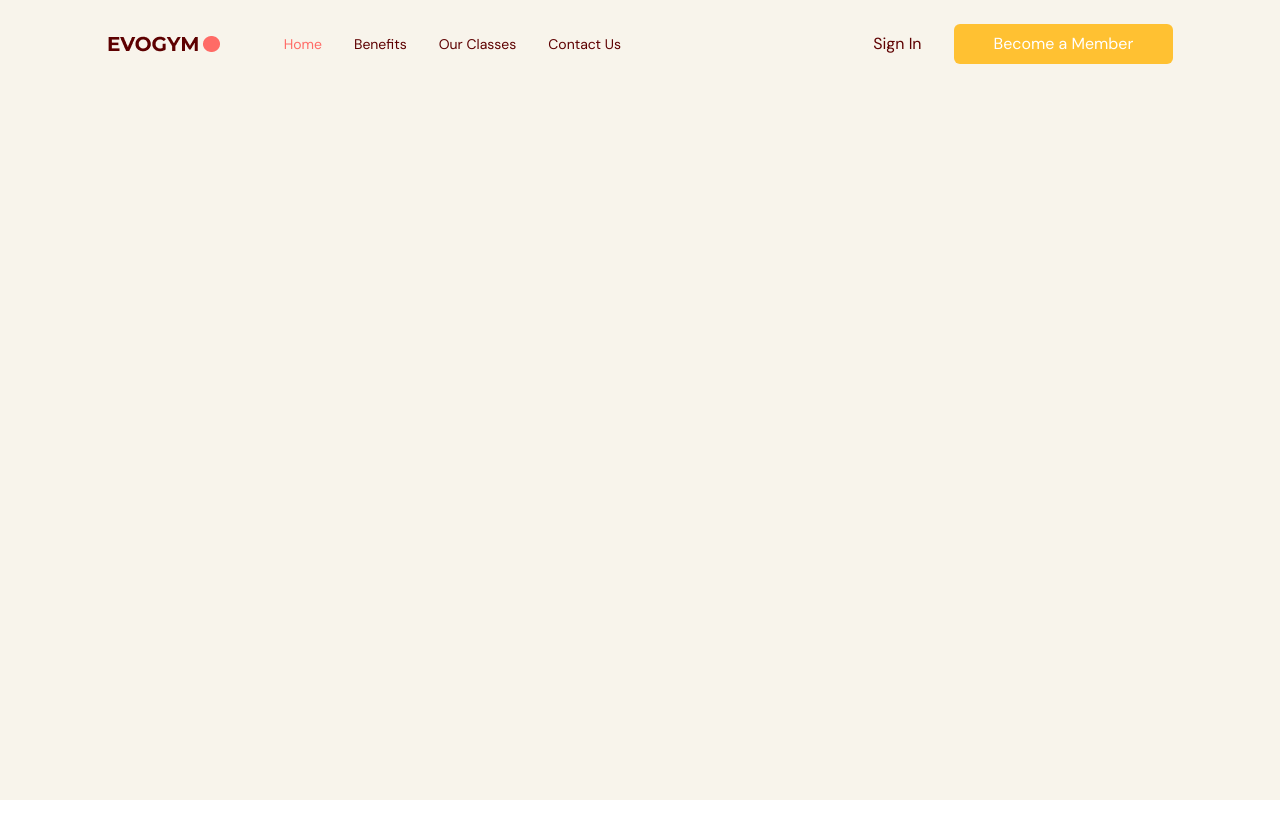
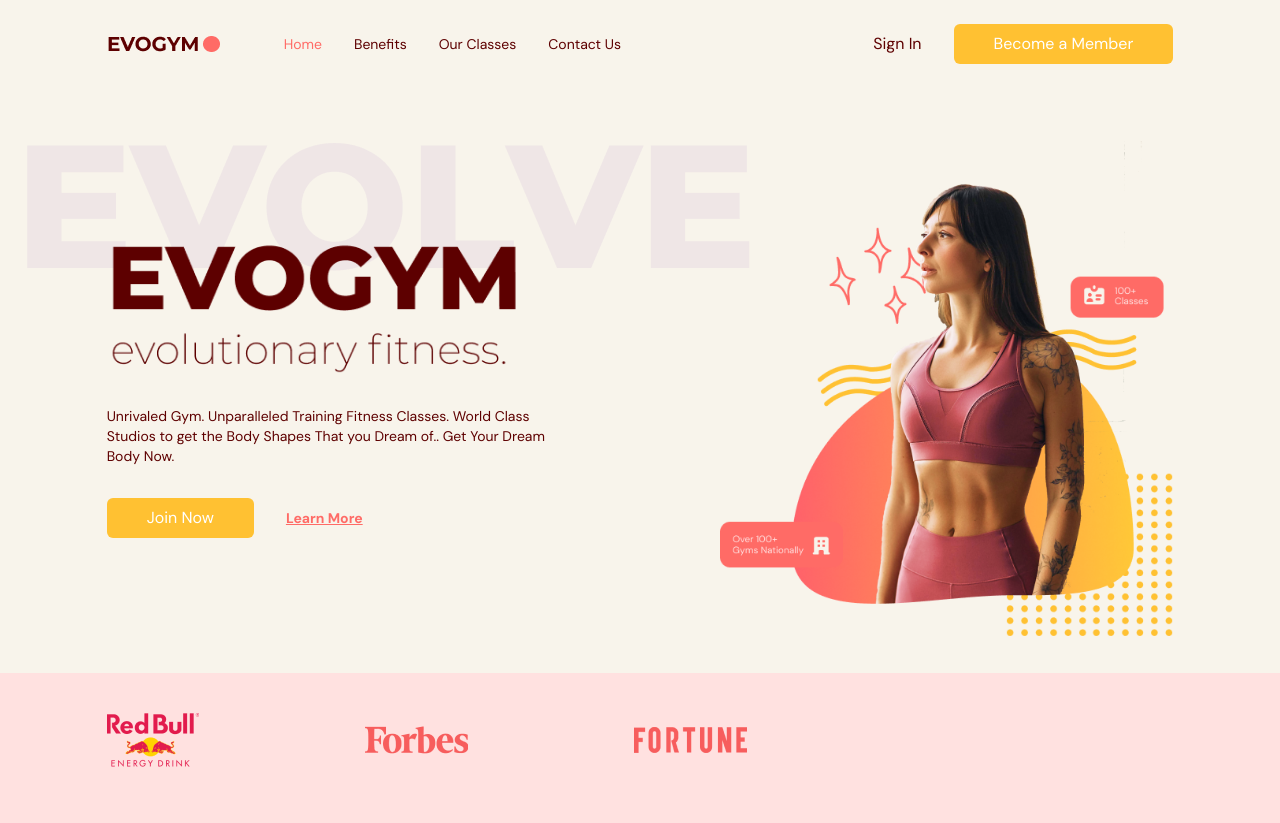
Before and after one commit to MantasGirdvainis/FitnessApp, a React (Vite) app: page / in a window 1280 px wide. Before the commit the page ends 800 px from the top, so only its background shows below. Built offline with nearby package versions, Linux system fonts and the light colour scheme.

Commit message:
home page created

```diff
--- a/src/App.tsx
+++ b/src/App.tsx
@@ -1,6 +1,7 @@
 import { Navbar } from '@/components/Navbar/Navbar';
 import { useEffect, useState } from 'react';
-import { SelectedPage } from './shared/types';
+import { SelectedPage } from '@/shared/types';
+import { Home } from '@/components/Home/Home';
 
 
 function App() {
@@ -22,6 +23,7 @@ function App() {
   return (
     <div className="app bg-gray-20">
       <Navbar isTopOfPage={isTopOfPage} selectedPage={selectedPage} setSelectedPage={setSelectedPage} />
+      <Home setSelectedPage={setSelectedPage} />
     </div>
   )
 }
--- /dev/null
+++ b/src/components/Home/Home.tsx
@@ -0,0 +1,94 @@
+import { SelectedPage } from "@/shared/types";
+import useMediaQuery from "@/hooks/useMediaQuery";
+import { ActionButton } from "@/shared/ActionButton";
+import HomePageText from '@/assets/HomePageText.png'
+import HomePageGraphic from '@/assets/HomePageGraphic.png';
+import SponsorRedBull from '@/assets/SponsorRedBull.png';
+import SponsorForbes from '@/assets/SponsorForbes.png';
+import SponsorFortune from '@/assets/SponsorFortune.png';
+import AnchorLink from "react-anchor-link-smooth-scroll";
+import { motion } from "framer-motion";
+
+
+type Props = {
+    setSelectedPage: (value: SelectedPage) => void;
+
+}
+
+const Home = ({ setSelectedPage }: Props) => {
+    const isAboveMediumScreens = useMediaQuery('(min-width:1060px)');
+
+    return (
+        <section id="home" className="gap-16 bg-gray-20 py-10 md:h-full md:pb-0">
+            {/* IMAGE AND HEADER */}
+            <motion.div
+            className="md:flex mx-auto w-5/6 items-center justify-center md:h-5/6"
+            onViewportEnter={() => setSelectedPage(SelectedPage.Home)}
+            >
+                {/* MAIN HEADER */}
+                <div className="z-10 mt-32 md:basis-3/5">
+                    {/* HEADINGS */}
+                    <motion.div
+                    className="md:-mt-20"
+                    initial='hidden'
+                    whileInView='visible'
+                    viewport={{ once: true, amount: 0.5}}
+                    transition={{ duration: 0.5}}
+                    variants={{
+                        hidden: { opacity: 0, x: -50},
+                        visible: {opacity: 1, x: 0},
+                    }}>
+                        <div className="relative">
+                            <div className="before:absolute before:-top-20 before:-left-20 before:z-[-1] md:before:content-evolvetext">
+                                <img alt="home-page-text"  src={HomePageText} />
+                            </div>
+                        </div>
+                    <p className="mt-8 text-sm">
+                    Unrivaled Gym. Unparalleled Training Fitness Classes. World Class
+                    Studios to get the Body Shapes That you Dream of.. Get Your Dream
+                    Body Now.
+                    </p>
+                    </motion.div>
+                    {/* ACTIONS */}
+                    <motion.div className="mt-8 flex items-center gap-8"
+                    initial='hidden'
+                    whileInView='visible'
+                    viewport={{ once: true, amount: 0.5}}
+                    transition={{ delay: 0.2, duration: 0.7}}
+                    variants={{
+                        hidden: { opacity: 0, x: -50},
+                        visible: {opacity: 1, x: 0},
+                    }}>
+                        <ActionButton setSelectedPage={setSelectedPage}>
+                            Join Now
+                        </ActionButton>
+
+                        <AnchorLink className="text-sm font-bold text-primary-500 underline hover:text-secondary-500"
+                        onClick={() => setSelectedPage(SelectedPage.ContactUs)} href={`#${SelectedPage.ContactUs}`}>
+                            <p>Learn More</p>
+                        </AnchorLink>
+
+                    </motion.div>
+                </div>
+                {/* IMAGE */}
+                <div className="flext basis-3/5 justify-center md:z-10 md:ml-40 md:mt-16 md:justify-items-end">
+                    <img alt="home-pageGraphic" src={HomePageGraphic}/>
+                </div>
+            </motion.div>
+            {/* SPONSORS */}
+            {isAboveMediumScreens && (
+                <div className="h-[150px] w-full bg-primary-100 py-10">
+                    <div className="mx-auto w-5/6">
+                        <div className="flex w-3/5 items-center justify-between gap-8">
+                            <img alt="redbull-sponsor" src={SponsorRedBull} />
+                            <img alt="forbes-sponsor" src={SponsorForbes} />
+                            <img alt="fortune-sponsor" src={SponsorFortune} />
+                        </div>
+                    </div>
+                </div>
+            )}
+        </section>
+    )
+};
+
+export { Home };
```
